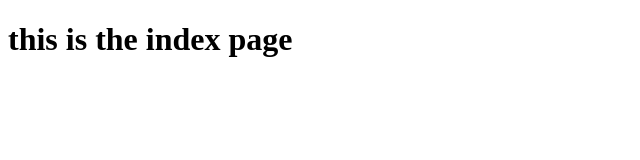
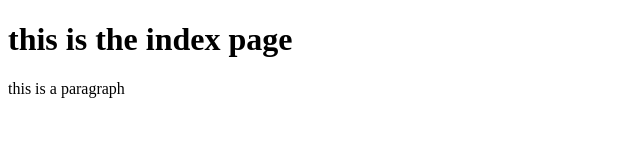
Before and after one commit to soumya098/git-test, a website: page index.html in a window 1280 px wide. Shown: the whole page, without its empty margins (0-640 px from the left). Drawn offline with Linux system fonts and the light colour scheme.

Commit message:
new commit

```diff
--- a/index.html
+++ b/index.html
@@ -7,5 +7,6 @@
 </head>
 <body>
     <h1>this is the index page</h1>
+    <p>this is a paragraph</p>
 </body>
 </html>
```
Also changed, not shown: package.json (added, +24 -0 lines), 2 other files.
